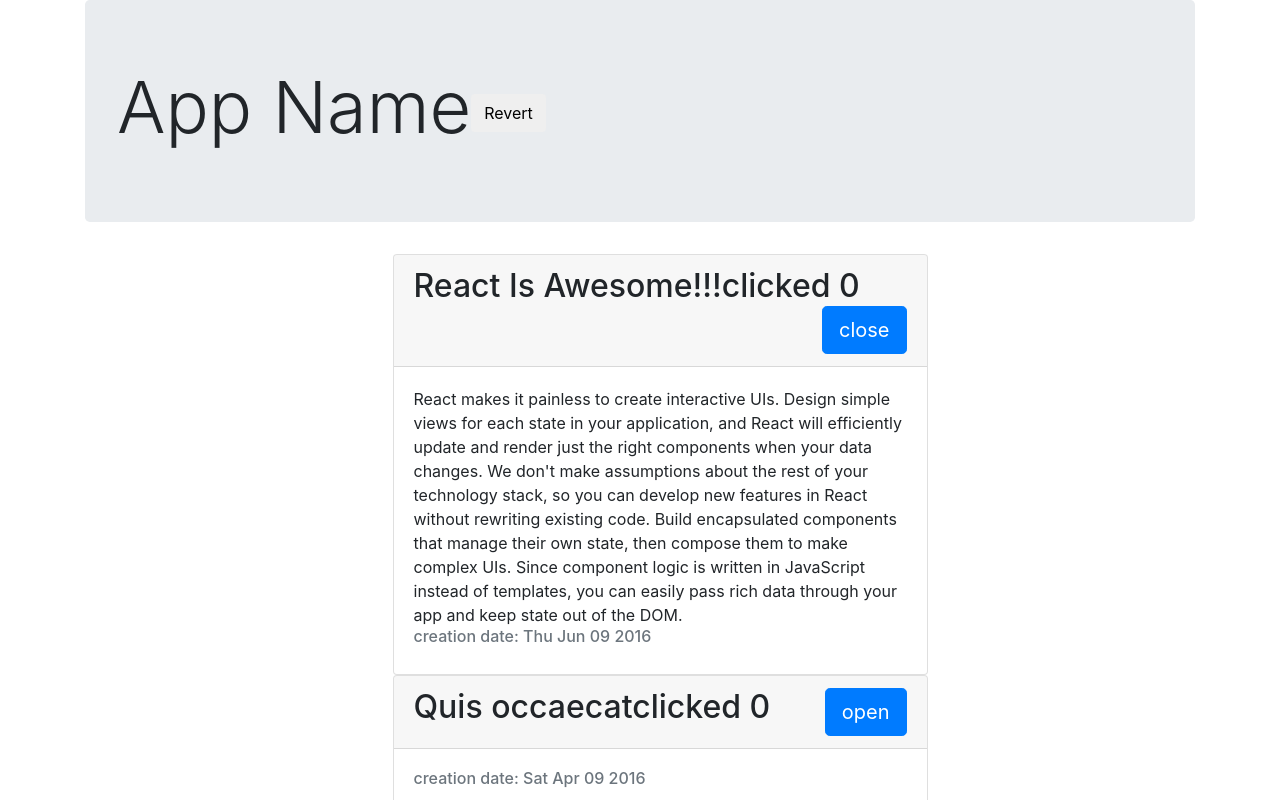
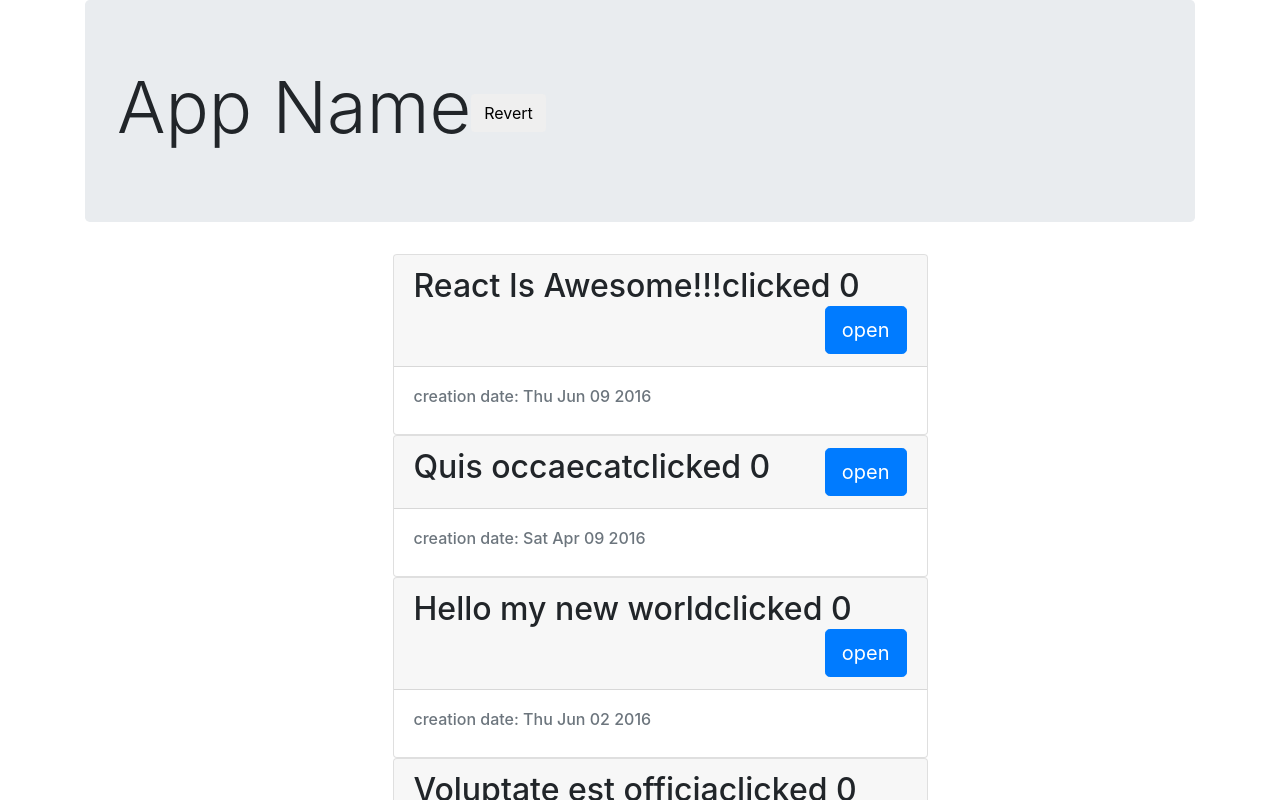
Before and after one commit to Skalolazka123/React_courses, a React (Create React App) app: page / in a window 1280 px wide. Shown: the top 800 px of the page. Built offline with nearby package versions, Linux system fonts and the light colour scheme; the HTML template or start-up script is replaced by a standard one.

Commit message:
Video 12. Обратный поток данных, подъём состояния

```diff
--- a/src/components/Article.js
+++ b/src/components/Article.js
@@ -7,7 +7,6 @@
     constructor(props){
         super(props)
         this.state = {
-            isOpen: props.defaultOpen,
             count: 0
         }
     }
@@ -32,25 +31,26 @@
         console.log('---','mounting')
     }
 
+    /*
     componentWillReceiveProps(nextProps) {
         if(nextProps.defaultOpen !== this.props.defaultOpen) this.setState({
             isOpen: nextProps.defaultOpen
         })
     }
-
+    */
 
     componentWillUpdate() {
         console.log('---', 'will update')
     }
     render() {
-        const {article} = this.props
-        const body = this.state.isOpen && < section className="card-text"> {article.text} < /section>
+        const {article, isOpen, onButtonClick} = this.props
+        const body = isOpen && < section className="card-text"> {article.text} < /section>
         return (
             < div className="card mx-auto" style={{width: '50%'}}>
                 <div className="card-header">
                     < h2 onClick={this.incrementCounter}> {article.title}
             clicked {this.state.count}
-                        < button onClick = {this.handleClick} className="btn btn-primary btn-lg float-right"> {this.state.isOpen ? 'close' : 'open'} < /button>
+                        < button onClick = {onButtonClick} className="btn btn-primary btn-lg float-right"> {isOpen ? 'close' : 'open'} < /button>
                     < /h2>
                 </div>
                 <div className="card-body">
@@ -69,12 +69,6 @@
         })
     }
 
-    handleClick = () => {
-        //Метод, где описывается состояние
-        this.setState({
-            isOpen: !this.state.isOpen
-        })
-    }
 }
 /*
 *Stateless component
--- a/src/components/ArticleList/index.js
+++ b/src/components/ArticleList/index.js
@@ -3,11 +3,16 @@
 import './style.css'
 
 export default class ArticleList extends PureComponent {
+    state = {
+        openArticleId: null
+    }
     render() {
 
     const articleElements = this.props.articles.map((article, index) =>
                                          <li key= {article.id} className="article-list_li">
-                                         <Article article = {article} defaultOpen = {index === 0} />
+                                         <Article article = {article}
+                                                    isOpen = {this.state.openArticleId === article.id}
+                                                    onButtonClick = {this.handleClick.bind(this, article.id)}/>
                                          </li>)
 
     return (
@@ -16,4 +21,5 @@
         </ul>
     )
     }
+    handleClick = openArticleId => this.setState({openArticleId:this.state.openArticleId === openArticleId ? null : openArticleId})
 }
```
